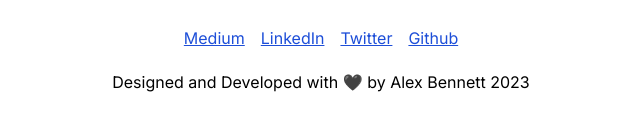
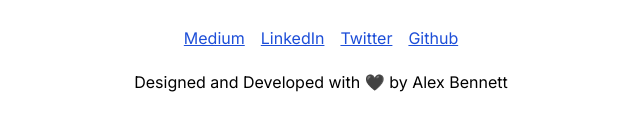
Before and after one commit to alexUXUI/ab-site, a Next.js app: page / in a window 1280 px wide. Shown: the part 5002-5132 px from the top of the page, without its empty margins (319-959 px from the left). Built offline with nearby package versions, Linux system fonts and the light colour scheme.

Commit message:
new resume

```diff
--- a/app/page.tsx
+++ b/app/page.tsx
@@ -1,4 +1,4 @@
-import Image from 'next/image';
+import Image from "next/image";
 
 export default function Home() {
   return (
@@ -19,7 +19,7 @@ export default function Home() {
           </p>
           <div className="margin-auto flex flex-col justify-center">
             <a
-              href="/Resume-Alex-Bennett.pdf"
+              href="/alex-bennett-resume-2024.pdf"
               download="alex-bennett-resume.pdf"
               className="my-[20px] underline text-center text-blue-700 m-auto"
             >
@@ -94,7 +94,7 @@ export default function Home() {
             <p className="indent-4  text-left">
               As part of the Module Federation OSS community team, I worked with
               Zack Jackson to write a webpack plugin to syncronize multiple,
-              independent builds using Module Federation and I wrote about it{' '}
+              independent builds using Module Federation and I wrote about it{" "}
               <a
                 className="text-blue-700 underline"
                 href="https://medium.com/@A__G__B/introducing-fmr-federated-module-reloading-820ec56256db"
@@ -112,7 +112,7 @@ export default function Home() {
             <p className="indent-4  text-left">
               This OSS project was later published in the seminal book on
               Micro-Frontends, written by Principal AWS Engineer, Luca
-              Mezzalira.{' '}
+              Mezzalira.{" "}
             </p>
             <Image
               src="/building-mfe.png"
@@ -125,7 +125,7 @@ export default function Home() {
             <p className="indent-4  text-left">
               As an early champion and adopter of MFE and Module federation, I
               gave a talk at Develop Denver in 2019 about the MFE archietcture I
-              built for a 8Bn dollar company.{' '}
+              built for a 8Bn dollar company.{" "}
             </p>
             <Image
               src="/develop-denver.png"
@@ -141,7 +141,7 @@ export default function Home() {
                 className="text-blue-700 underline"
               >
                 Here is a link
-              </a>{' '}
+              </a>{" "}
               to a powerpoint presentation I give on Micro frontends, and Module
               Federation to stakeholders and other engineers.
             </p>
@@ -231,7 +231,7 @@ export default function Home() {
                 amplitude, and it will use this information to create a visual
                 representation of the music. The visualizer requires an MP3 to
                 play. Here is a soundbyte MP3 of Beethovens 5th Symphony if you
-                do not have one available.{' '}
+                do not have one available.{" "}
                 <a
                   href="beethoven-symphony-5.mp3"
                   className="text-blue-700 underline"
@@ -385,8 +385,7 @@ export default function Home() {
           </a>
         </div>
         <div className="flex m-auto text-center">
-          Designed and Developed with 🖤 by Alex Bennett{' '}
-          {new Date().getFullYear()}
+          Designed and Developed with 🖤 by Alex Bennett{" "}
         </div>
       </footer>
     </>
```
Also changed, not shown: 1 other file (tests, documents, lock files or other folders).
